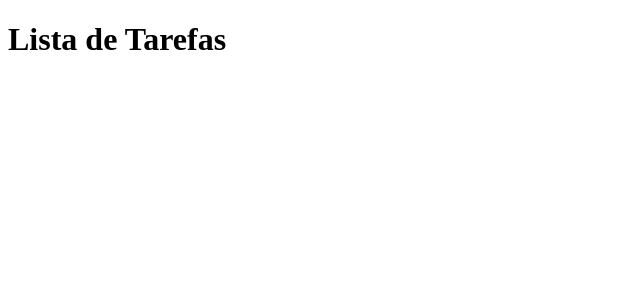
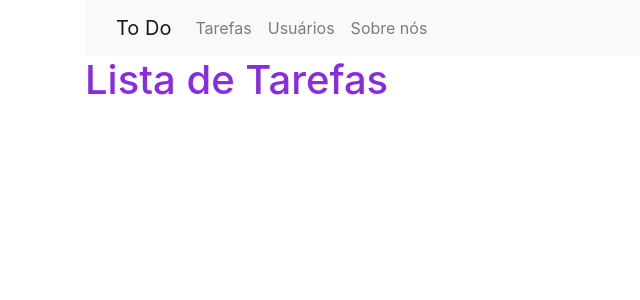
Before and after one commit to rodrigoyuri/to-do-python, a Django app: template tasks/templates/tasks/list.html in a window 1280 px wide. Shown: the top 300 px of the page, without its empty margins (0-640 px from the left). Run offline with Django 3.2, Linux system fonts and the light colour scheme; the template is opened without the code that fills it, so the values that code supplies are empty; some libraries are stand-ins or nearby versions.

Commit message:
add assets, bootstrap, jquery and first design created

```diff
--- a/tasks/templates/base.html
+++ b/tasks/templates/base.html
@@ -1,11 +1,50 @@
+{% load static %}
 <!DOCTYPE html>
 <html lang="en">
+
 <head>
     <meta charset="UTF-8">
     <meta name="viewport" content="width=device-width, initial-scale=1.0">
+    <link rel="stylesheet" href="https://stackpath.bootstrapcdn.com/bootstrap/4.5.2/css/bootstrap.min.css"
+        integrity="sha384-JcKb8q3iqJ61gNV9KGb8thSsNjpSL0n8PARn9HuZOnIxN0hoP+VmmDGMN5t9UJ0Z" crossorigin="anonymous">
+    <link rel="stylesheet" href="{% static 'css/styles.css' %}">
     <title>{% block title %}{% endblock %}</title>
 </head>
+
 <body>
-    {% block content %}{% endblock %}
+    <div class="container">
+        <nav class="navbar navbar-expand-lg navbar-light bg-light">
+            <div class="container-fluid">
+                <a class="navbar-brand" href="#">To Do</a>
+                <button class="navbar-toggler" type="button" data-bs-toggle="collapse"
+                    data-bs-target="#navbarSupportedContent" aria-controls="navbarSupportedContent"
+                    aria-expanded="false" aria-label="Toggle navigation">
+                    <span class="navbar-toggler-icon"></span>
+                </button>
+                <div class="collapse navbar-collapse" id="navbarSupportedContent">
+                    <ul class="navbar-nav me-auto mb-2 mb-lg-0">
+                        <li class="nav-item">
+                            <a class="nav-link" aria-current="page" href="#">Tarefas</a>
+                        </li>
+                       <li class="nav-item">
+                           <a href="#" aria-current="page" class="nav-link">Usuários</a>
+                       </li>
+                       <li class="nav-item">
+                           <a href="#" aria-current="page" class="nav-link">Sobre nós</a>
+                       </li>
+                    </ul>
+                </div>
+            </div>
+        </nav>
+        {% block content %}{% endblock %}
+        <footer></footer>
+    </div>
+    <script src="https://code.jquery.com/jquery-3.5.1.min.js"
+        integrity="sha256-9/aliU8dGd2tb6OSsuzixeV4y/faTqgFtohetphbbj0=" crossorigin="anonymous"></script>
+    <script src="https://stackpath.bootstrapcdn.com/bootstrap/4.5.2/js/bootstrap.bundle.min.js"
+        integrity="sha384-LtrjvnR4Twt/qOuYxE721u19sVFLVSA4hf/rRt6PrZTmiPltdZcI7q7PXQBYTKyf"
+        crossorigin="anonymous"></script>
+    <script src="{% static 'js/scripts.js' %}"></script>
 </body>
+
 </html>
```
